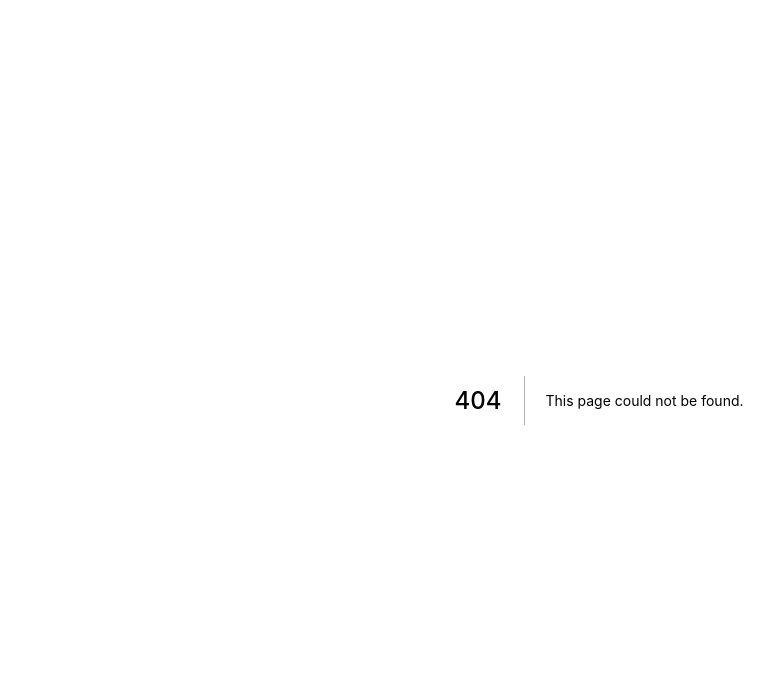
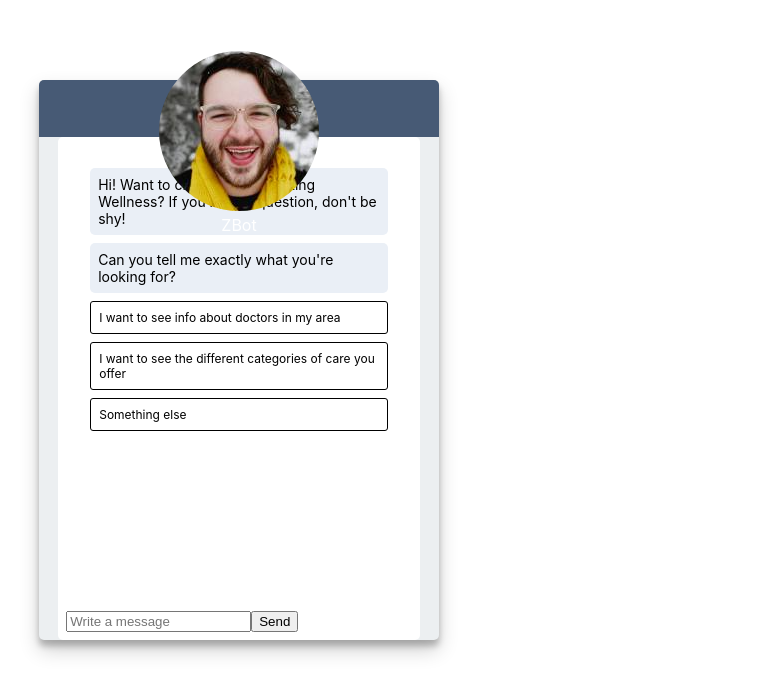
Before and after one commit to team-louis-vuitton/unlocking-wellness, a Next.js app in the folder client/: page /testpage in a window 1280 px wide. Before the commit this address had no page. Shown: the top 694 px of the page, without its empty margins (41-815 px from the left). Built offline with nearby package versions, Linux system fonts and the light colour scheme.

Commit message:
added babelrc, eslintrc, chatbot

```diff
--- /dev/null
+++ b/client/components/ChatBot.js
@@ -0,0 +1,58 @@
+/* eslint-disable react/jsx-filename-extension */
+import React from 'react';
+import Image from 'next/image';
+import styles from '../styles/ChatBot.module.css';
+import zbot from '../public/zbot.png';
+
+function ChatBot() {
+  return (
+    <div className={styles.container}>
+      <div className={styles.header}>
+        <div className={styles.botBio}>
+          <div className={styles.icon}>
+            <Image className={styles.picture} src={zbot} alt="Picture of ZBot" />
+          </div>
+          <span>ZBot</span>
+        </div>
+
+      </div>
+      <div className={styles.chatBody}>
+        <div className={styles.date}>August 27</div>
+        <div className={styles.chatBubble}>
+          <span>
+            Hi! Want to chat about Unlocking Wellness? If you have a question, don't be shy!
+          </span>
+        </div>
+        <div className={styles.chatBubble}>
+          <span>
+            Can you tell me exactly what you're looking for?
+          </span>
+        </div>
+        <div className={styles.responseOption}>
+          <span>
+            I want to see info about doctors in my area
+          </span>
+        </div>
+        <div className={styles.responseOption}>
+          <span>
+            I want to see the different categories of care you offer
+          </span>
+        </div>
+        <div className={styles.responseOption}>
+          <span>
+            Something else
+          </span>
+        </div>
+        {/* <span className={styles.chatBubble}>August 27</span> */}
+        <div className={styles.footer}>
+          <form className={styles.sendForm}>
+            <input type="text" placeholder="Write a message" />
+            <button type="submit">Send</button>
+          </form>
+        </div>
+      </div>
+    </div>
+  );
+}
+
+export default ChatBot;
--- a/client/components/stupidrobot.js
+++ /dev/null
@@ -1,2 +0,0 @@
-// Brian
-// just on landing page
--- /dev/null
+++ b/client/pages/testpage.js
@@ -0,0 +1,11 @@
+/* eslint-disable react/react-in-jsx-scope */
+/* eslint-disable react/jsx-filename-extension */
+import ChatBot from '../components/ChatBot';
+
+export default function TestPage() {
+  return (
+    <div>
+      <ChatBot />
+    </div>
+  );
+}
--- /dev/null
+++ b/client/styles/ChatBot.module.css
@@ -0,0 +1,77 @@
+.container {
+  /* border: 1px solid black; */
+  display: flex;
+  width: 25rem;
+  height: 35rem;
+  border-radius: 5px;
+  box-shadow: 0 10px 20px rgba(0,0,0,0.19), 0 6px 6px rgba(0,0,0,0.23);
+  flex-direction: column;
+  margin: 5rem;
+  background-color: #eceff1;
+}
+
+.header {
+  position: relative;
+  text-align: center;
+  background-color: #475a75;
+  color: white;
+  height: 4rem;
+  display: flex;
+  flex-direction: column;
+  z-index: 99;
+  border-top-left-radius: 5px;
+  border-top-right-radius: 5px;
+}
+
+.botBio {
+  position: absolute;
+  top: -50%;
+  left: 0;
+  right: 0;
+}
+
+.icon img {
+  border-radius: 50%;
+  width: 50px;
+  height: 50px;
+}
+
+.chatBody {
+  /* border: 1px solid black; */
+  border-radius: 5px;
+  margin: 0 1.2rem;
+  height: 100%;
+  position: relative;
+  background-color: white;
+}
+
+.date {
+  text-align: center;
+  margin-top: 0.5rem;
+  font-size: 12px;
+}
+
+.chatBubble {
+  background-color: #eaeff6;
+  border-radius: 5px;
+  margin: 0.5rem 2rem;
+  padding: 0.5rem;
+  font-size: 14px;
+}
+
+.responseOption {
+  border: 1px solid black;
+  border-radius: 3px;
+  margin: 0.5rem 2rem;
+  padding: 0.5rem;
+  font-size: 12px;
+}
+
+.footer {
+  position: absolute;
+  bottom: 0;
+  text-align: center;
+  padding: 0.5rem;
+  display: flex;
+  width: 100%;
+}
```
Also changed, not shown: client/package.json (+7 -2 lines), client/.babelrc (added), client/.eslintrc.js (added), client/.eslintrc.json, client/public/zbot.png (added), 1 other file (tests, documents, lock files or other folders).
